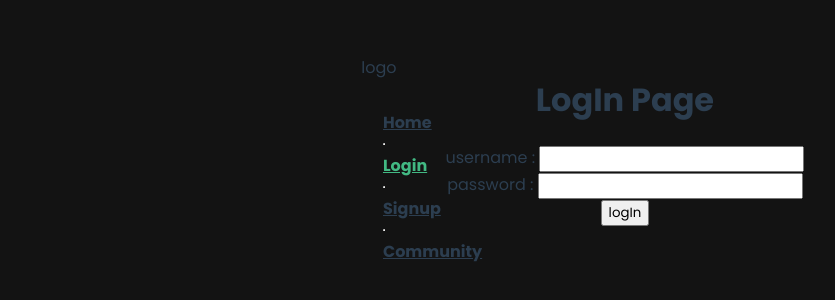
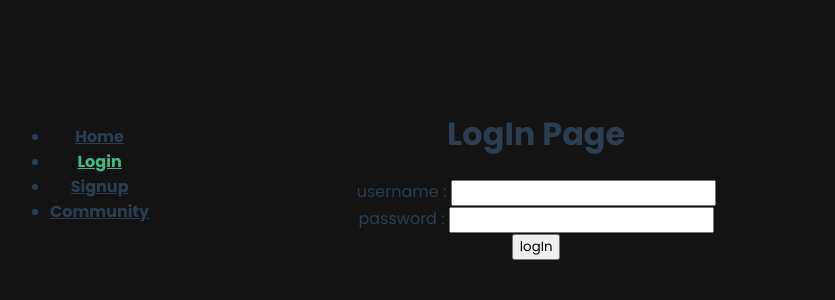
Before and after one commit to JeongBeomi/Movie_Website_pjt, a Vue app in the folder final-pjt-front/: page /login in a window 1280 px wide. Shown: the part 234-534 px from the top of the page, without its empty margins (28-863 px from the left). Built offline with nearby package versions, Linux system fonts and the light colour scheme; the HTML template or start-up script is replaced by a standard one.

Commit message:
[F004] add navbar

```diff
--- a/final-pjt-front/src/App.vue
+++ b/final-pjt-front/src/App.vue
@@ -1,21 +1,6 @@
 <template>
   <div id="app">
-    <div class="menu">
-      logo
-      <nav>
-        <router-link to="/">Home</router-link>
-        <hr />
-        <router-link v-if="isLogin===false" to="/login">Login</router-link>
-        <a v-else @click.prevent="logOut">Logout</a>
-        <hr />
-        <router-link v-if="isLogin===false" to="/signup">Signup</router-link>
-        <router-link v-else :to="{ name: 'MyProfileView' }">MyPage</router-link>
-        <hr />
-        <router-link :to="{ name: 'CommunityView' }"
-          >Community</router-link
-        >
-      </nav>
-    </div>
+    <NavBar id="nav1"/>
     <div class="content">
       <router-view />
     </div>
@@ -23,8 +8,13 @@
 </template>
 
 <script>
+import NavBar from "@/components/NavBar";
+
 export default {
   name: 'app',
+  components: {
+    NavBar,
+  },
   computed: {
     isLogin() {
       return this.$store.getters.isLogin
@@ -46,6 +36,7 @@ export default {
   -moz-osx-font-smoothing: grayscale;
   text-align: center;
   color: #2c3e50;
+  width: 80%;
 }
 
 @keyframes text-pop-up-top {
@@ -90,4 +81,15 @@ nav a.router-link-exact-active {
   float: left;
   width: 85%;
 }
+
+@import url(//netdna.bootstrapcdn.com/font-awesome/4.0.3/css/font-awesome.css);
+@import url(https://fonts.googleapis.com/css?family=Titillium+Web:300);
+@import "./assets/css/nav.css";
+
+#nav1 {
+  position: fixed;
+  top: 0;
+  left: 0;
+  z-index: 5;
+}
 </style>
--- /dev/null
+++ b/final-pjt-front/src/assets/css/nav.css
@@ -0,0 +1,132 @@
+.fa-2x {
+  font-size: 2em;
+  }
+  .fa {
+  position: relative;
+  display: table-cell;
+  width: 60px;
+  height: 36px;
+  text-align: center;
+  vertical-align: middle;
+  font-size:20px;
+  }
+
+
+  .main-menu:hover,nav.main-menu.expanded {
+  width:250px;
+  overflow:visible;
+  }
+
+  .main-menu {
+  background:#212121;
+  border-right:1px solid #e5e5e5;
+  position:absolute;
+  top:0;
+  bottom:0;
+  height:100%;
+  left:0;
+  width:60px;
+  overflow:hidden;
+  -webkit-transition:width .05s linear;
+  transition:width .05s linear;
+  -webkit-transform:translateZ(0) scale(1,1);
+  z-index:1000;
+  }
+
+  .main-menu>ul {
+  margin:7px 0;
+  }
+
+  .main-menu li {
+  position:relative;
+  display:block;
+  width:250px;
+  }
+
+  .main-menu li>a {
+  position:relative;
+  display:table;
+  border-collapse:collapse;
+  border-spacing:0;
+  color:#999;
+   font-family: arial;
+  font-size: 14px;
+  text-decoration:none;
+  -webkit-transform:translateZ(0) scale(1,1);
+  -webkit-transition:all .1s linear;
+  transition:all .1s linear;
+
+  }
+
+  .main-menu .nav-icon {
+  position:relative;
+  display:table-cell;
+  width:60px;
+  height:36px;
+  text-align:center;
+  vertical-align:middle;
+  font-size:18px;
+  }
+
+  .main-menu .nav-text {
+  position:relative;
+  display:table-cell;
+  vertical-align:middle;
+  width:190px;
+    font-family: 'Titillium Web', sans-serif;
+  }
+
+  .main-menu>ul.logout {
+    position:absolute;
+    left:0;
+    bottom:0;
+    }
+
+  .main-menu>ul.pos {
+    position:absolute;
+    left:0;
+    }
+
+  .no-touch .scrollable.hover {
+  overflow-y:hidden;
+  }
+
+  .no-touch .scrollable.hover:hover {
+  overflow-y:auto;
+  overflow:visible;
+  }
+
+  a:hover,a:focus {
+  text-decoration:none;
+  }
+
+  nav {
+  -webkit-user-select:none;
+  -moz-user-select:none;
+  -ms-user-select:none;
+  -o-user-select:none;
+  user-select:none;
+  }
+
+  nav ul,nav li {
+  outline:0;
+  margin:0;
+  padding:0;
+  }
+
+  .main-menu li:hover>a,nav.main-menu li.active>a,.dropdown-menu>li>a:hover,.dropdown-menu>li>a:focus,.dropdown-menu>.active>a,.dropdown-menu>.active>a:hover,.dropdown-menu>.active>a:focus,.no-touch .dashboard-page nav.dashboard-menu ul li:hover a,.dashboard-page nav.dashboard-menu ul li.active a {
+  color:#fff;
+  background-color:#5fa2db;
+  }
+  .area {
+  float: left;
+  background: #e2e2e2;
+  width: 100%;
+  height: 100%;
+  }
+  @font-face {
+    font-family: 'Titillium Web';
+    font-style: normal;
+    font-weight: 300;
+    src: local('Titillium WebLight'), local('TitilliumWeb-Light'), url(http://themes.googleusercontent.com/static/fonts/titilliumweb/v2/anMUvcNT0H1YN4FII8wpr24bNCNEoFTpS2BTjF6FB5E.woff) format('woff');
+  }
--- /dev/null
+++ b/final-pjt-front/src/components/NavBar.vue
@@ -0,0 +1,77 @@
+<template>
+  <div>
+    <body>
+      <div class="area"></div>
+      <nav class="main-menu">
+        <ul class="pos">
+          <li>
+            <router-link to="/">
+              <i class="fa fa-home fa-2x"></i>
+              <span class="nav-text">
+                Home
+              </span>
+            </router-link>
+          </li>
+          <li>
+            <router-link v-if="isLogin===false" to="/login">
+              <i class="fa fa-laptop fa-2x"></i>
+              <span class="nav-text">
+                Login
+              </span>
+            </router-link>
+            <a v-else @click.prevent="logOut" href="#">
+              <i class="fa fa-laptop fa-2x"></i>
+              <span class="nav-text">
+                Logout
+              </span>
+            </a>
+          </li>
+          <li class="has-subnav">
+            <router-link v-if="isLogin===false" to="/signup">
+              <i class="fa fa-list fa-2x"></i>
+              <span class="nav-text">
+                Signup
+              </span>
+            </router-link>
+            <router-link v-else :to="{ name: 'MyProfileView' }">
+              <i class="fa fa-list fa-2x"></i>
+              <span class="nav-text">
+                MyProfile
+              </span>
+            </router-link>
+          </li>
+          <li class="has-subnav">
+            <router-link :to="{ name: 'CommunityView' }">
+              <i class="fa fa-folder-open fa-2x"></i>
+              <span class="nav-text">
+                Community
+              </span>
+            </router-link>
+          </li>
+        </ul>
+      </nav>
+    </body>
+  </div>
+</template>
+
+<script>
+export default {
+  name: "NavBar",
+
+  computed: {
+    isLogin() {
+      return this.$store.getters.isLogin
+    }
+  },
+  methods: {
+    logOut() {
+      this.$store.commit('DELETE_TOKEN')
+    }
+  },
+}
+
+</script>
+
+<style>
+
+</style>
```
